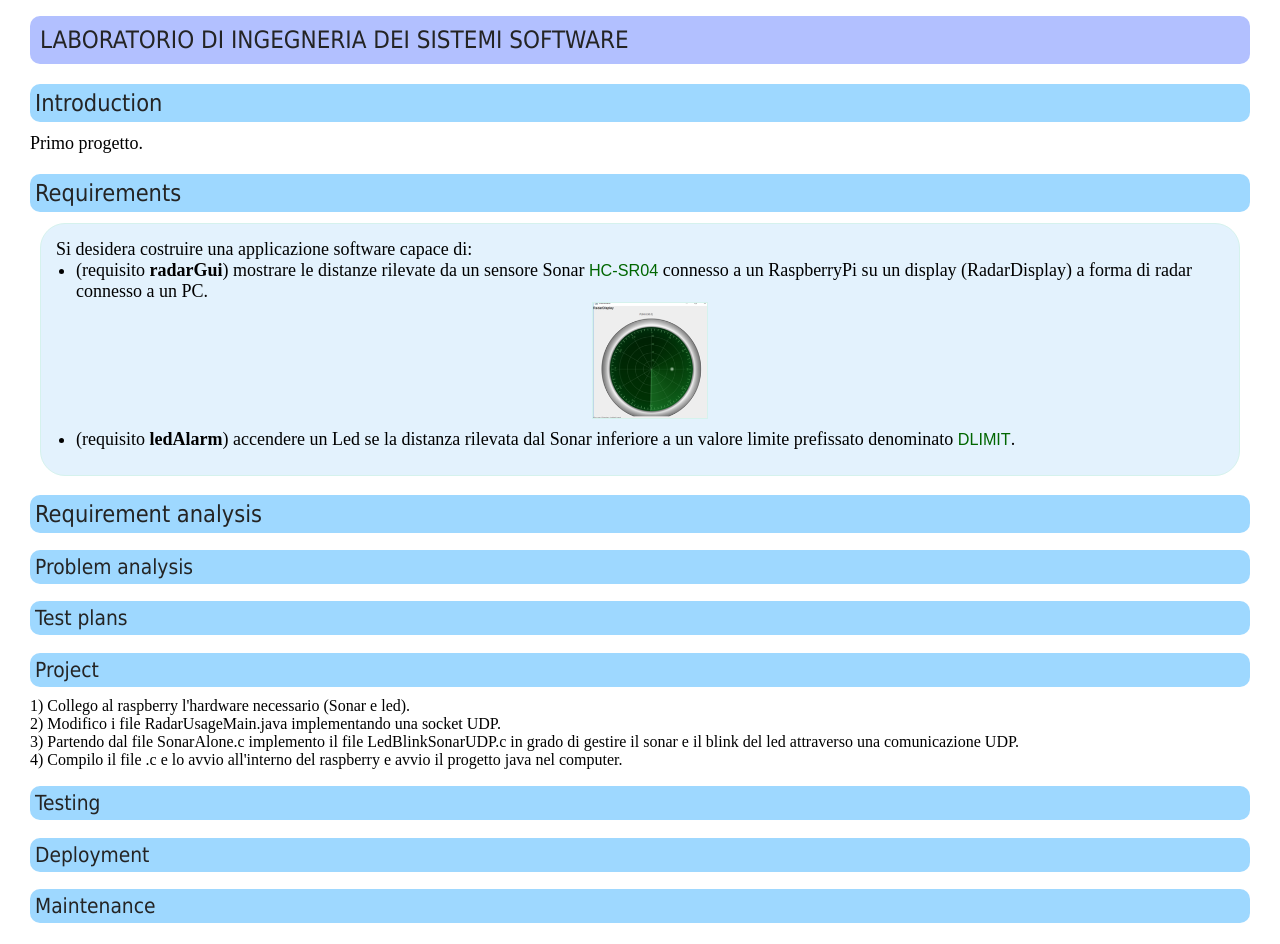
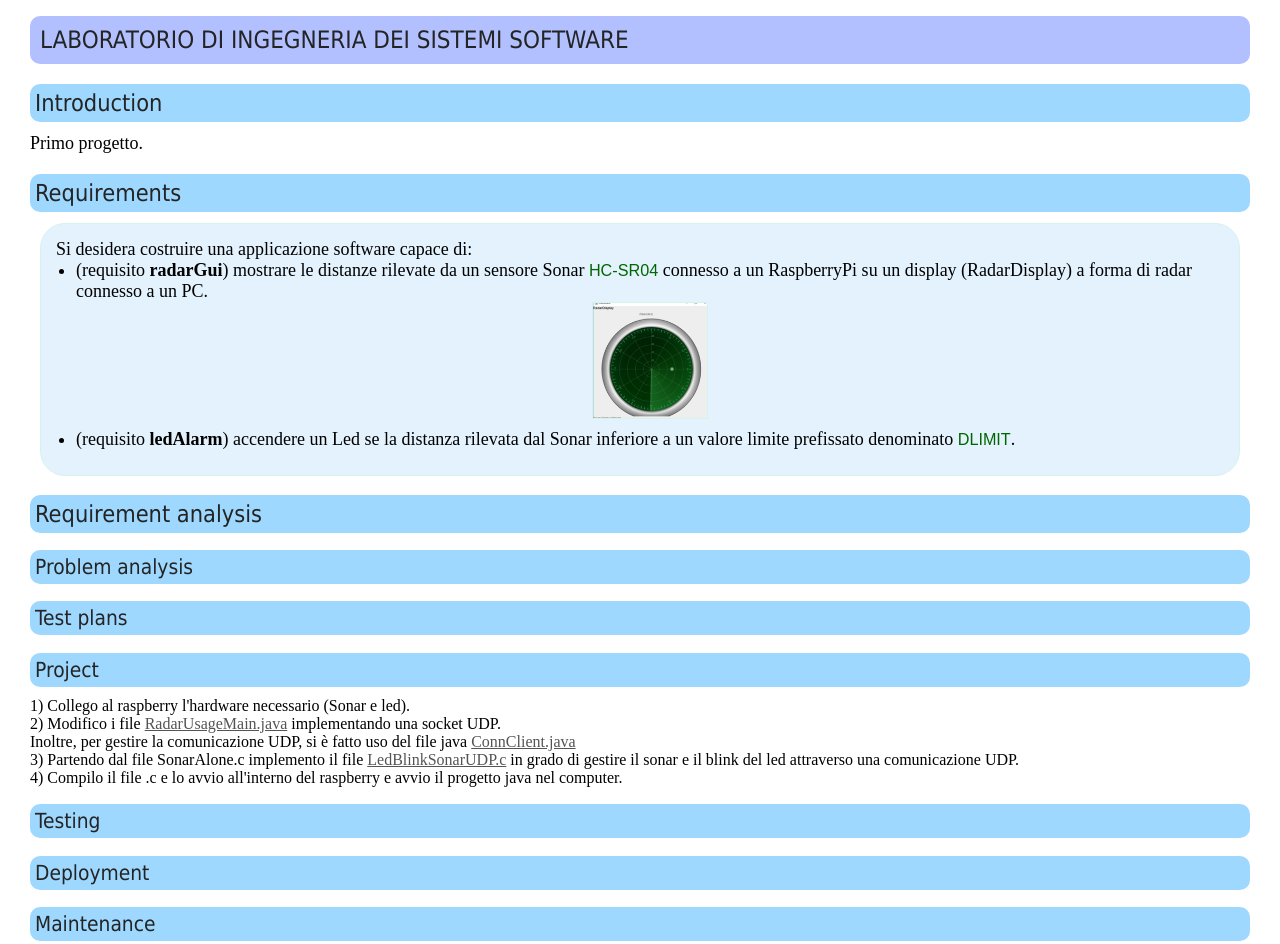
Before and after one commit to ilmada99/issLab2022_DavideGuidetti, a plain HTML site: page it.unibo.radarSystem22/userDocs/radarSystem22.html in a window 1280 px wide. Shown: the top 944 px of the page. Drawn offline with Linux system fonts and the light colour scheme.

Commit message:
Add files via upload

```diff
--- a/it.unibo.radarSystem22/userDocs/radarSystem22.html
+++ b/it.unibo.radarSystem22/userDocs/radarSystem22.html
@@ -231,8 +231,9 @@ Si desidera costruire una applicazione software capace di:
 
 <h2>Project</h2>
 1) Collego al raspberry l'hardware necessario (Sonar e led).<br>
-2) Modifico i file RadarUsageMain.java implementando una socket UDP.<br>
-3) Partendo dal file SonarAlone.c implemento il file LedBlinkSonarUDP.c in grado di gestire il sonar e il blink del led attraverso una comunicazione UDP.<br>
+2) Modifico i file <a class="reference external" href="../src/it/unibo/radarSystem22/main/RadarUsageMain.java">RadarUsageMain.java</a> implementando una socket UDP.<br>
+   Inoltre, per gestire la comunicazione UDP, si è fatto uso del file java <a class="reference external" href="../src/it/unibo/radarSystem22/main/ConnClient.java">ConnClient.java</a><br>
+3) Partendo dal file SonarAlone.c implemento il file <a class="reference external" href="../resources/LedBlinkSonarUDP.c">LedBlinkSonarUDP.c</a>  in grado di gestire il sonar e il blink del led attraverso una comunicazione UDP.<br>
 4) Compilo il file .c e lo avvio all'interno del raspberry e avvio il progetto java nel computer. <br>
 </div>
 
```
